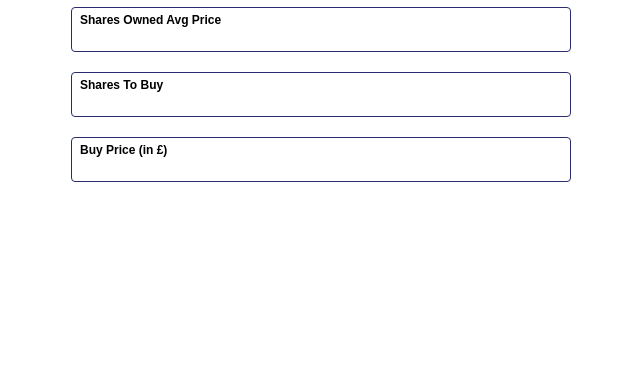
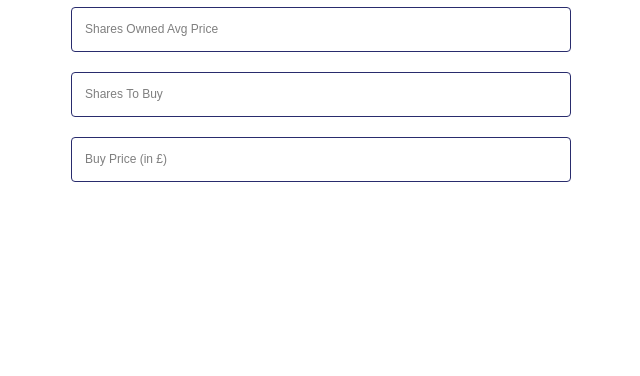
Before and after one commit to IRHM/gains-calculator, a plain HTML site: page src/index.html in a window 1280 px wide. Shown: the part 424-800 px from the top of the page, without its empty margins (319-959 px from the left). Drawn offline with Linux system fonts and the light colour scheme.

Commit message:
Fix inputs and add prettier config

```diff
--- a/src/calc.js
+++ b/src/calc.js
@@ -41,6 +41,7 @@ function loadCalculator() {
       label.setAttribute("for", v);
       const input = document.createElement("input");
       input.addEventListener("keyup", (ev) => calc.func(ev, calc.els));
+      input.placeholder = "";
       label.insertAdjacentElement("beforeend", input);
       label.insertAdjacentHTML(
         "beforeend",
--- a/src/main.css
+++ b/src/main.css
@@ -68,7 +68,7 @@ label span {
   pointer-events: none;
   position: absolute;
   left: 12px;
-  top: 16px;
+  top: 14.5px;
   padding: 0 2px;
   opacity: 0.5;
   font-size: 12px;
@@ -87,7 +87,7 @@ label input:focus + span,
 label input:not(:placeholder-shown) + span {
   opacity: 1;
   font-weight: 700;
-  top: 0px;
+  top: -3px;
   transform: translateY(25%) translateX(-5px);
 }
 
```
Also changed, not shown: 1 other file.
